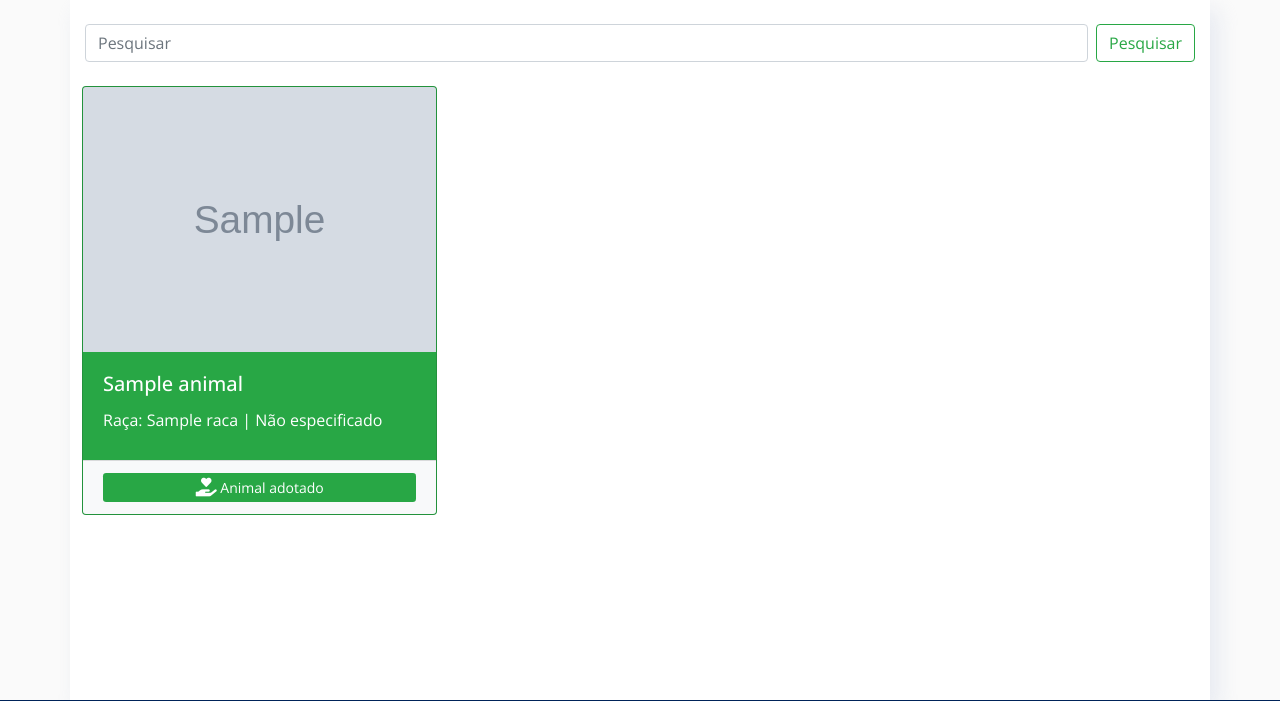
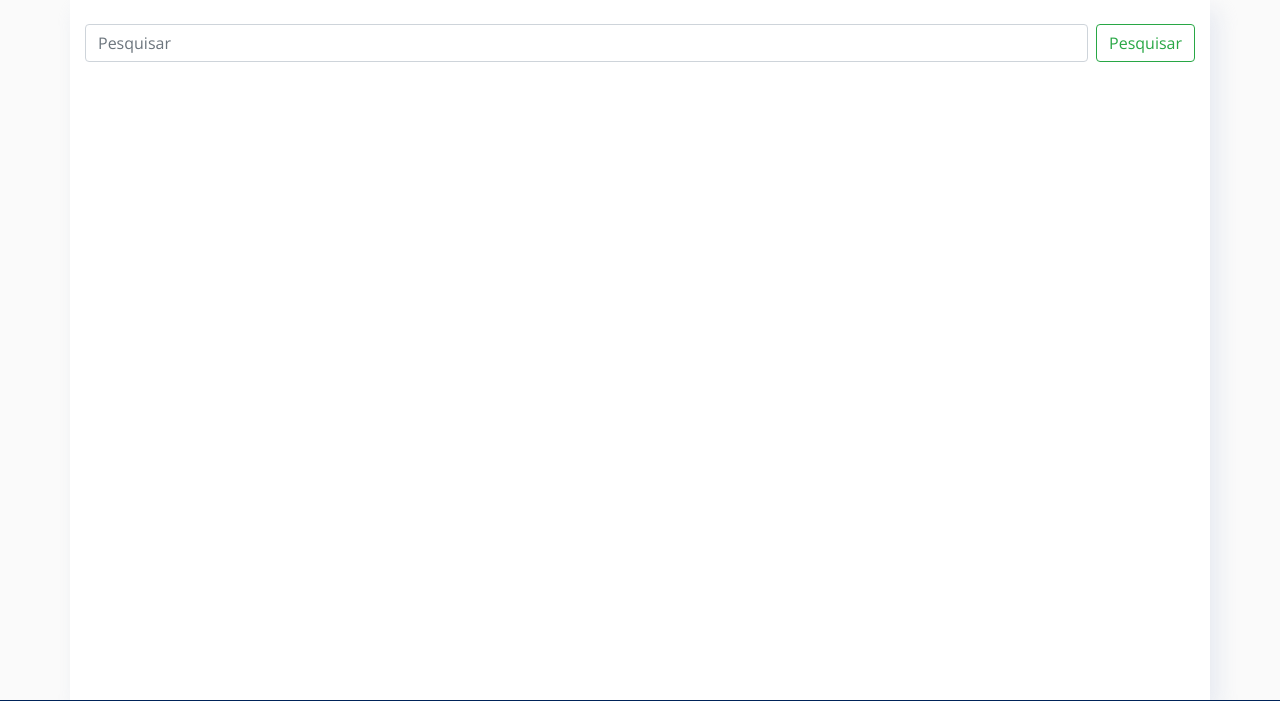
Before and after one commit to jeanrfj/AdoteJa, a Django app: template animal/templates/animal/lista.html in a window 1280 px wide. Shown: the part 76-777 px from the top of the page. Run offline with Django 4.2, Linux system fonts and the light colour scheme; the template is opened without the code that fills it: most values are stand-ins (such as "Sample title", 1, 10 or a date in 2020); grey boxes marked "Sample" are stand-in pictures; parts of the project's set-up code (start-up, migrations or seed data) failed here and were passed over; some libraries are stand-ins or nearby versions.

Commit message:
correção lista animais

```diff
--- a/animal/models.py
+++ b/animal/models.py
@@ -13,7 +13,6 @@ class Animal(models.Model):
     status_adocao_animal = models.CharField(max_length=255,
                                             default='A',
                                             choices=(('A', 'Para Adocao'),
-                                                     ('P', 'Pausado'),
                                                      ('AD', 'Adotado'),
                                                      ('', ''),),
                                             verbose_name='Status de Adoção do Animal'
--- a/animal/templates/animal/lista.html
+++ b/animal/templates/animal/lista.html
@@ -64,73 +64,6 @@
 
             </div>
 
-            {% elif animal.status_adocao_animal == 'P'%}
-
-            <div class="card text-white bg-warning">
-                <a href="#">
-                    <img class="card-img-top" src="{{animal.imagem.url}}" alt="{{ animal.nome_animal }}"
-                        style="height: 265px; object-fit: cover;">
-                </a>
-                <div class="card-body">
-                    <h5 class="card-title">{{ animal.nome_animal }}</h5>
-                    <p class="card-text mb-2"">Raça: {{ animal.raca }} |
-                    {% if animal.sexo == 'M' %}
-                    Macho
-                    <i class=" fas fa-mars fa-lg"></i>
-
-                        {% elif animal.sexo == 'F' %}
-                        Fêmea
-                        <i class="fas fa-venus fa-lg"></i>
-                        {% else %}
-                        Não especificado
-                        {% endif %}
-                    </p>
-
-                    <div class=" container product-price-block text-center">
-                    </div>
-                </div>
-                <div class="card-footer bg-light border-top-light-custom text-center">
-                    <a href="#" class="btn border-0 btn-primary btn-sm btn-block bg-warning">
-                        {% comment %} <i class="fa fa-heart" aria-hidden="true"></i> {% endcomment %}
-                        <i class="fas fa-ban fa-lg"></i>
-                        Pausado pelo tutor
-                    </a>
-                </div>
-            </div>
-
-            {% elif animal.status_adocao_animal == 'AD'%}
-
-            <div class="card text-white bg-success">
-                <a href="#">
-                    <img class="card-img-top" src="{{animal.imagem.url}}" alt="{{ animal.nome_animal }}"
-                        style="height: 265px; object-fit: cover;">
-                </a>
-                <div class="card-body">
-                    <h5 class="card-title">{{ animal.nome_animal }}</h5>
-                    <p class="card-text mb-2"">Raça: {{ animal.raca }} |
-                    {% if animal.sexo == 'M' %}
-                    Macho
-                    <i class=" fas fa-mars fa-lg"></i>
-
-                        {% elif animal.sexo == 'F' %}
-                        Fêmea
-                        <i class="fas fa-venus fa-lg"></i>
-                        {% else %}
-                        Não especificado
-                        {% endif %}
-                    </p>
-
-                    <div class=" container product-price-block text-center">
-                    </div>
-                </div>
-                <div class="card-footer bg-light border-top-light-custom text-center">
-                    <a href="#" class="btn border-0 btn-primary btn-sm btn-block bg-success">
-                        {% comment %} <i class="fa fa-heart" aria-hidden="true"></i> {% endcomment %}
-                        <i class="fas fa-hand-holding-heart fa-lg"></i>
-                        Animal adotado
-                    </a>
-                </div>
-            </div>
             {%endif%}
 
             {% endfor %}
```
Also changed, not shown: conta/templates/listar-animais.html (+13 -1 lines), animal/migrations/0013_alter_animal_especie_and_more.py (added).
